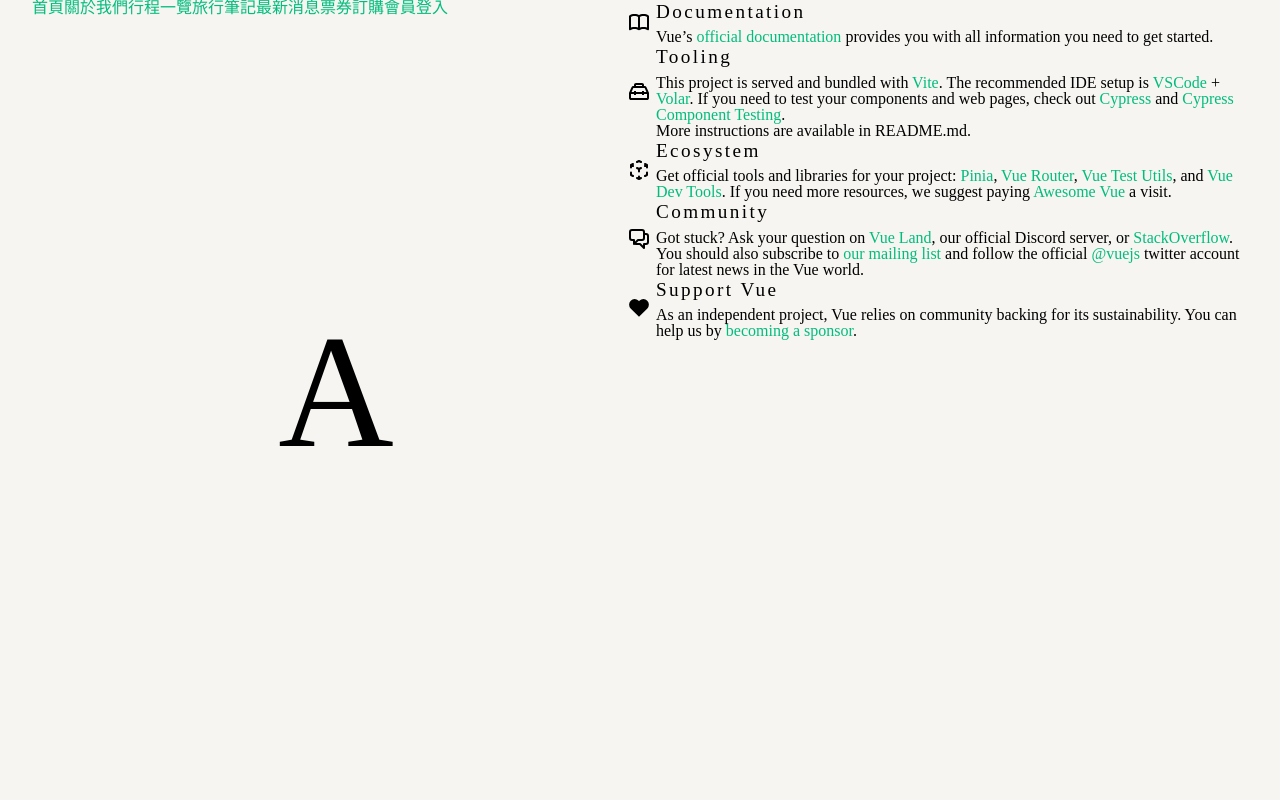
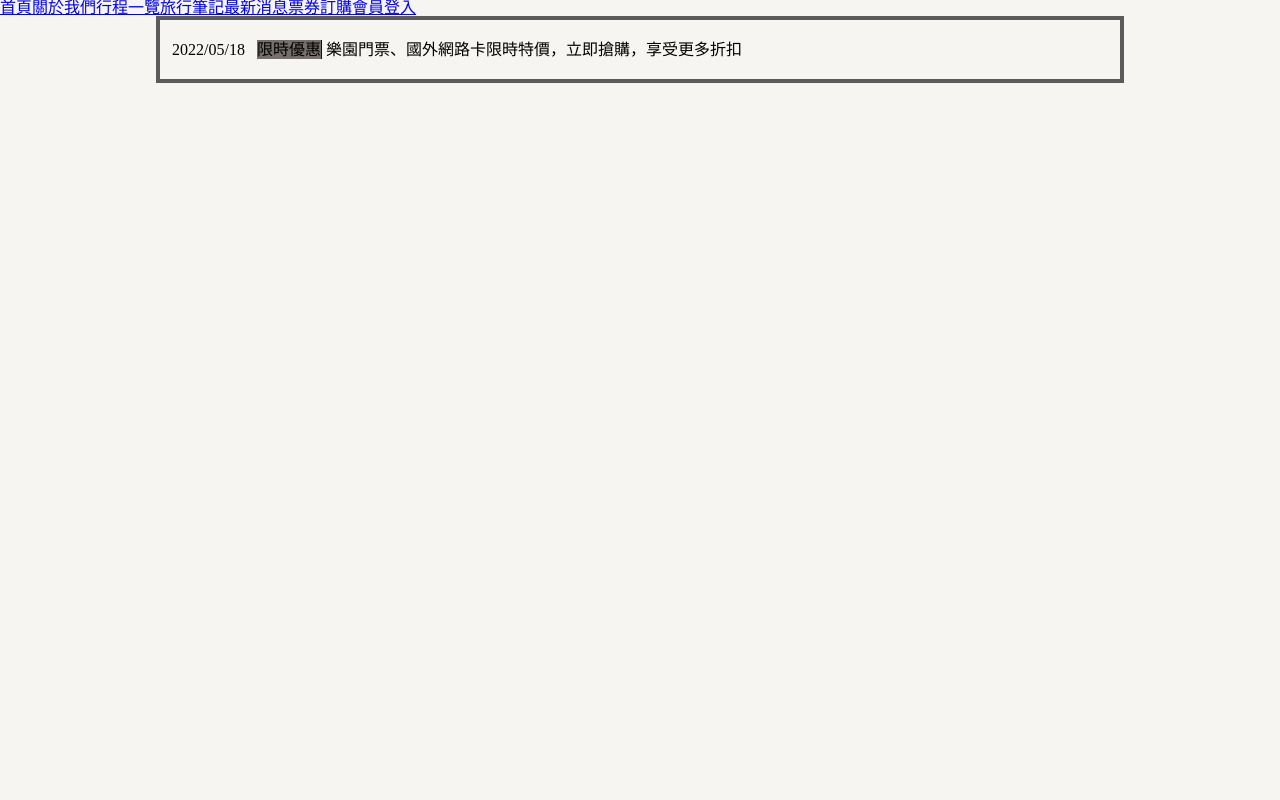
Before and after one commit to redfoxrjie/G6-Front-new, a Vue app: page / in a window 1280 px wide. Shown: the top 800 px of the page. Built offline with nearby package versions, Linux system fonts and the light colour scheme; a web font is replaced by a local one.

Commit message:
toPull:to pull things from dev

```diff
--- a/src/App.vue
+++ b/src/App.vue
@@ -19,12 +19,9 @@ import HelloWorld from './components/HelloWorld.vue'
         <RouterLink to="/tickets">票券訂購</RouterLink>
         <RouterLink to="/login">會員登入</RouterLink>
       </nav>
-      <!-- <section>A</section>
-      <section>B</section>
-      <section>C</section> -->
-      <SectionA></SectionA>
+      <!-- <SectionA></SectionA>
       <SectionB></SectionB>
-      <SectionC></SectionC>
+      <SectionC></SectionC> -->
     </div>
   </header>
 
--- a/src/assets/main.css
+++ b/src/assets/main.css
@@ -1,6 +1,6 @@
 @import './base.css';
 
-#app {
+/* #app {
   max-width: 1280px;
   margin: 0 auto;
   padding: 2rem;
@@ -32,4 +32,4 @@ a,
     grid-template-columns: 1fr 1fr;
     padding: 0 2rem;
   }
-}
+} */
--- a/src/assets/styles/base/_font.scss
+++ b/src/assets/styles/base/_font.scss
@@ -22,6 +22,8 @@
       format('svg');
 }
 
+
+
 // 字體變數
 $base-fontSize: 16px;
 
--- a/src/assets/styles/layouts/_container.scss
+++ b/src/assets/styles/layouts/_container.scss
@@ -2,5 +2,6 @@ $containerWidth: 75vw;
 
 .container {
     width: $containerWidth;
-    border: 4px solid red;
+    border: 4px solid rgb(91, 91, 91);
+    margin: auto;
 }
--- /dev/null
+++ b/src/components/home/SectionNews.vue
@@ -0,0 +1,50 @@
+<template>
+    <section class="home-section-news page-section">
+        <div class="container">
+            <div class="hs-news-items-wrap">
+                <div class="hs-news-items">
+                    <div class="hs-news-item">
+                        <span class="hs-news-published-date">
+                            2022/05/18
+                        </span>
+                        <p class="hs-news-item-title">
+                            <span class="hs-news-item-title-category">限時優惠</span>
+                            樂園門票、國外網路卡限時特價，立即搶購，享受更多折扣
+                        </p>
+                    </div>
+                </div>
+            </div>
+        </div>
+    </section>
+</template>
+
+<script></script>
+
+<style lang="scss" scoped>
+@import '../../assets/styles/base/color';
+@import '../../assets/styles/base/font';
+
+
+h3{
+    color: $black;
+    background-color: $secondColor-1;
+}
+.hs-news-item{
+    display: flex;
+    position: relative;
+    padding: 20px 0px;
+}
+.hs-news-item-title-category{
+    display: inline-block;
+    line-height: 120%;
+    // margin-right: 100px;
+    border-right: 1px solid $black;
+    background-color: #776e6e;
+}
+.hs-news-published-date{
+    display: inline-block;
+    padding: 0 12px;
+    // background-color: #b4df73;
+    line-height: 120%;
+}
+</style>
--- a/src/views/HomeView.vue
+++ b/src/views/HomeView.vue
@@ -1,9 +1,11 @@
 <script setup>
 import TheWelcome from '../components/TheWelcome.vue'
+import SectionNews from '../components/home/SectionNews.vue'
 </script>
 
 <template>
   <main>
-    <TheWelcome />
+    <!-- <TheWelcome /> 用不到我先註解-->
+    <SectionNews />
   </main>
 </template>
```
